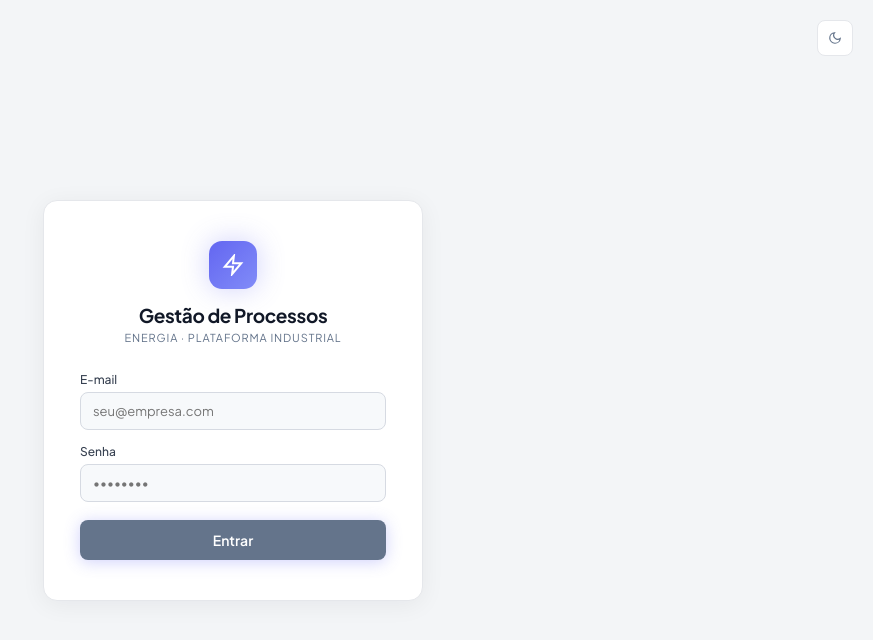
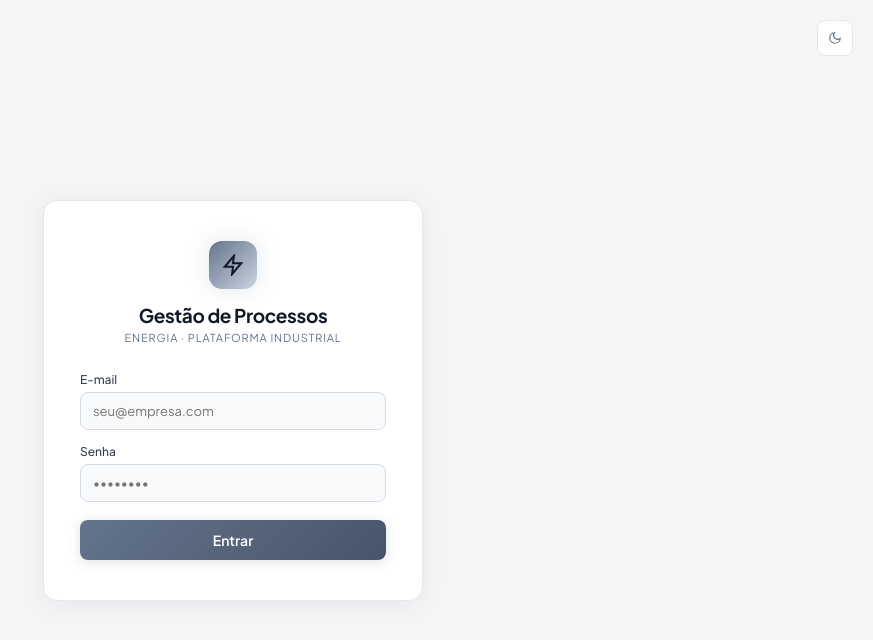
Before and after one commit to karinethaiane/industrialos, a React (Vite) app: page / in a window 1280 px wide. Shown: the top 640 px of the page, without its empty margins (407-1280 px from the left). Built offline with nearby package versions, Linux system fonts and the light colour scheme.

Commit message:
Refina identidade corporativa do sistema

```diff
--- a/src/App.jsx
+++ b/src/App.jsx
@@ -32,23 +32,23 @@ const IC = {
 
 // ── Paleta dos ícones dos módulos ────────────────────────────────────────
 const MOD_ICON_COR = {
-  consultoria:   { bg: 'rgba(8,145,178,.12)',   color: '#67e8f9' },
-  financeiro:    { bg: 'rgba(5,150,105,.12)',   color: '#34d399' },
-  patrimonio:    { bg: 'rgba(217,119,6,.12)',   color: '#fbbf24' },
-  colaboradores: { bg: 'rgba(124,58,237,.12)',  color: '#c4b5fd' },
-  epis:          { bg: 'rgba(225,29,72,.12)',   color: '#fb7185' },
-  veiculos:      { bg: 'rgba(13,148,136,.12)',  color: '#5eead4' },
-  onedoc:        { bg: 'rgba(37,99,235,.12)',   color: '#93c5fd' },
+  consultoria:   { bg: 'rgba(100,116,139,.12)', color: '#cbd5e1' },
+  financeiro:    { bg: 'rgba(47,125,102,.12)',  color: '#a7d3c4' },
+  patrimonio:    { bg: 'rgba(170,122,42,.12)',  color: '#d7b574' },
+  colaboradores: { bg: 'rgba(107,114,128,.12)', color: '#dfe7f1' },
+  epis:          { bg: 'rgba(182,83,83,.12)',   color: '#d68585' },
+  veiculos:      { bg: 'rgba(93,114,128,.12)',  color: '#b9c8d4' },
+  onedoc:        { bg: 'rgba(148,163,184,.12)', color: '#e5e7eb' },
 }
 // Light overrides
 const MOD_ICON_COR_LIGHT = {
-  consultoria:   { bg: '#ecfeff', color: '#0891b2' },
-  financeiro:    { bg: '#ecfdf5', color: '#059669' },
-  patrimonio:    { bg: '#fffbeb', color: '#d97706' },
-  colaboradores: { bg: '#f5f3ff', color: '#7c3aed' },
-  epis:          { bg: '#fff1f2', color: '#e11d48' },
-  veiculos:      { bg: '#f0fdfa', color: '#0d9488' },
-  onedoc:        { bg: '#eff6ff', color: '#2563eb' },
+  consultoria:   { bg: '#f3f6f9', color: '#475569' },
+  financeiro:    { bg: '#eff7f3', color: '#2f7d66' },
+  patrimonio:    { bg: '#faf5ee', color: '#aa7a2a' },
+  colaboradores: { bg: '#f5f7fa', color: '#475569' },
+  epis:          { bg: '#fdf1f1', color: '#b65353' },
+  veiculos:      { bg: '#f3f7f9', color: '#5d7280' },
+  onedoc:        { bg: '#f8fafc', color: '#475569' },
 }
 
 // ── Saudação ─────────────────────────────────────────────────────────────
@@ -246,7 +246,7 @@ export default function App() {
 
           {/* Logo */}
           <div style={{ display: 'flex', alignItems: 'center', gap: 11, padding: '18px 15px 16px', borderBottom: '1px solid var(--sb-border)', flexShrink: 0 }}>
-            <div style={{ width: 28, height: 28, borderRadius: 8, background: 'linear-gradient(135deg,#6366f1,#818cf8)', display: 'flex', alignItems: 'center', justifyContent: 'center', flexShrink: 0, boxShadow: '0 0 14px rgba(99,102,241,.4)' }}>
+            <div style={{ width: 28, height: 28, borderRadius: 8, background: 'linear-gradient(135deg,#64748b,#94a3b8)', display: 'flex', alignItems: 'center', justifyContent: 'center', flexShrink: 0, boxShadow: '0 0 12px rgba(100,116,139,.25)' }}>
               {IC.bolt}
             </div>
             <div style={{ opacity: sbOpen ? 1 : 0, transition: 'opacity .15s .06s' }}>
@@ -307,7 +307,7 @@ export default function App() {
             </button>
             {/* Avatar */}
             <div style={{ display: 'flex', alignItems: 'center', gap: 10, padding: '7px 6px' }}>
-              <div style={{ width: 28, height: 28, borderRadius: '50%', background: 'linear-gradient(135deg,#6366f1,#818cf8)', display: 'flex', alignItems: 'center', justifyContent: 'center', fontSize: 10, fontWeight: 700, color: '#fff', flexShrink: 0 }}>
+              <div style={{ width: 28, height: 28, borderRadius: '50%', background: 'linear-gradient(135deg,#64748b,#cbd5e1)', display: 'flex', alignItems: 'center', justifyContent: 'center', fontSize: 10, fontWeight: 700, color: '#111827', flexShrink: 0 }}>
                 {initials}
               </div>
               <div style={{ opacity: sbOpen ? 1 : 0, transition: 'opacity .12s .06s', minWidth: 0 }}>
@@ -377,8 +377,8 @@ function Login({ tema, toggleTema }) {
 
       <div style={{ background: 'var(--surface)', border: '1px solid var(--border)', borderRadius: 14, padding: '40px 36px', width: '100%', maxWidth: 380, boxShadow: '0 4px 24px var(--shadow)' }}>
         <div style={{ textAlign: 'center', marginBottom: 28 }}>
-          <div style={{ width: 48, height: 48, background: 'linear-gradient(135deg,#6366f1,#818cf8)', borderRadius: 13, display: 'flex', alignItems: 'center', justifyContent: 'center', margin: '0 auto 14px', boxShadow: '0 0 28px rgba(99,102,241,.3)' }}>
-            <svg width="22" height="22" viewBox="0 0 24 24" fill="none" stroke="#fff" strokeWidth="2.2" strokeLinecap="round"><polygon points="13 2 3 14 12 14 11 22 21 10 12 10 13 2"/></svg>
+          <div style={{ width: 48, height: 48, background: 'linear-gradient(135deg,#64748b,#cbd5e1)', borderRadius: 13, display: 'flex', alignItems: 'center', justifyContent: 'center', margin: '0 auto 14px', boxShadow: '0 0 22px rgba(100,116,139,.18)' }}>
+            <svg width="22" height="22" viewBox="0 0 24 24" fill="none" stroke="#111827" strokeWidth="2.2" strokeLinecap="round"><polygon points="13 2 3 14 12 14 11 22 21 10 12 10 13 2"/></svg>
           </div>
           <div style={{ fontSize: 19, fontWeight: 700, color: 'var(--text)', letterSpacing: '-.02em' }}>Gestão de Processos</div>
           <div style={{ fontSize: 11, color: 'var(--muted)', marginTop: 4, textTransform: 'uppercase', letterSpacing: '.08em' }}>Energia · Plataforma Industrial</div>
@@ -394,7 +394,7 @@ function Login({ tema, toggleTema }) {
             <input style={inp} type="password" value={senha} onChange={e => setSenha(e.target.value)} placeholder="••••••••" required />
           </div>
           {erro && <div style={{ background: 'var(--red-dim)', border: '1px solid rgba(239,68,68,.25)', borderRadius: 7, padding: '8px 12px', color: 'var(--red)', fontSize: 12 }}>{erro}</div>}
-          <button type="submit" disabled={carregando} style={{ background: 'var(--blue)', color: '#fff', border: 'none', borderRadius: 8, padding: 11, fontWeight: 600, fontSize: 14, cursor: 'pointer', fontFamily: 'inherit', boxShadow: '0 2px 16px rgba(99,102,241,.3)', marginTop: 4, transition: 'opacity .15s' }}>
+          <button type="submit" disabled={carregando} style={{ background: 'linear-gradient(135deg,#64748b,#475569)', color: '#fff', border: 'none', borderRadius: 8, padding: 11, fontWeight: 600, fontSize: 14, cursor: 'pointer', fontFamily: 'inherit', boxShadow: '0 2px 12px rgba(71,85,105,.18)', marginTop: 4, transition: 'opacity .15s' }}>
             {carregando ? 'Entrando...' : 'Entrar'}
           </button>
         </form>
```
